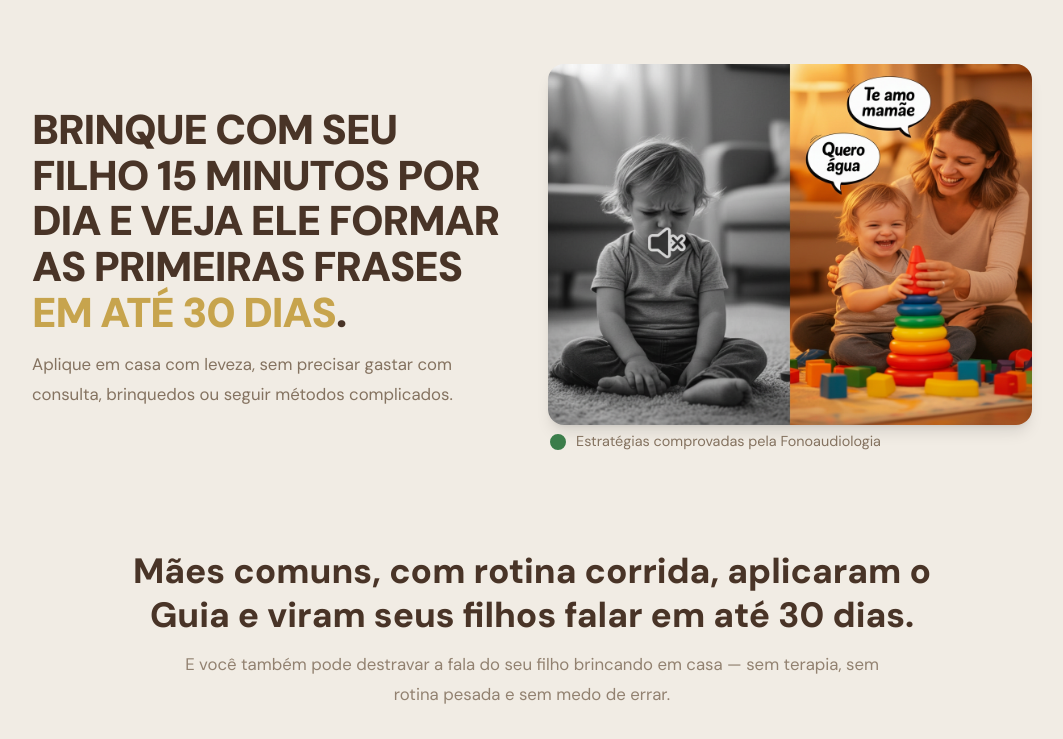
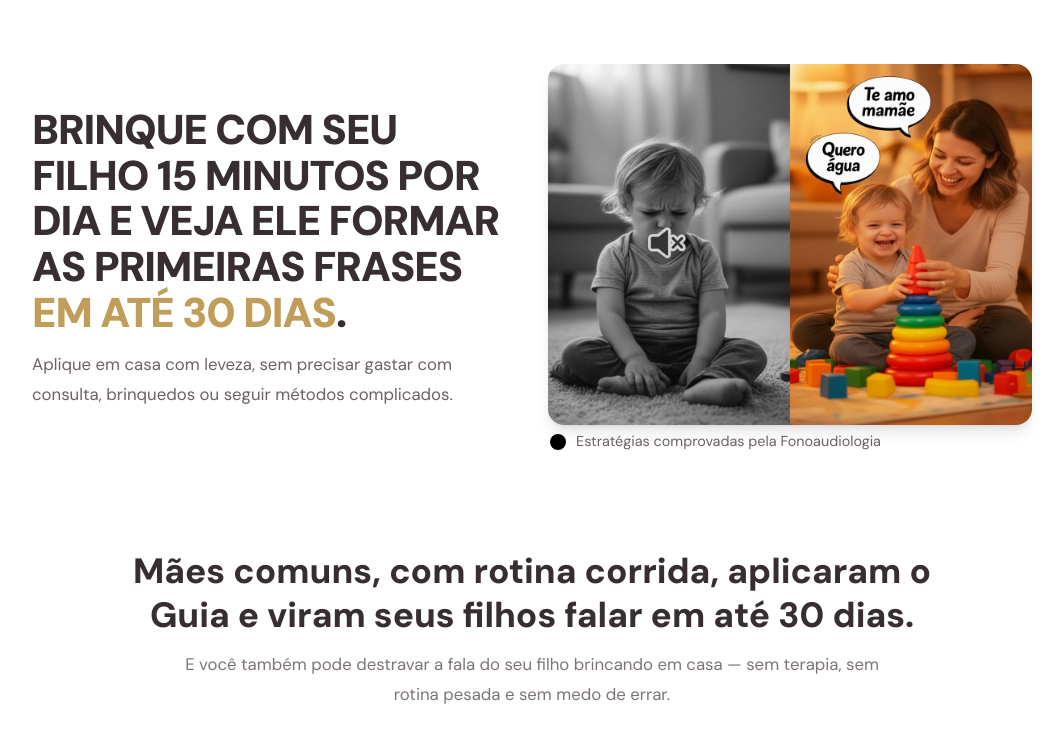
Before and after one commit to queima2m2-create/tiathayfono, a React (Vite) app: page / in a window 1280 px wide. Shown: the top 739 px of the page, without its empty margins (108-1171 px from the left). Built offline with nearby package versions, Linux system fonts and the light colour scheme; the HTML template or start-up script is replaced by a standard one.

Commit message:
Applied target color tokens

```diff
--- a/src/index.css
+++ b/src/index.css
@@ -6,45 +6,48 @@
 
 @layer base {
   :root {
-    --background: 36 30% 92%;
-    --foreground: 24 18% 18%;
+    --background: 0 0% 100%;
+    --foreground: 340 10% 20%;
 
-    --card: 36 30% 92%;
-    --card-foreground: 24 18% 18%;
+    --card: 0 0% 100%;
+    --card-foreground: 340 10% 20%;
 
-    --popover: 36 30% 92%;
-    --popover-foreground: 24 18% 18%;
+    --popover: 0 0% 100%;
+    --popover-foreground: 340 10% 20%;
 
-    --primary: 30 25% 33%;
-    --primary-foreground: 36 30% 95%;
+    --primary: 340 10% 25%;
+    --primary-foreground: 0 0% 100%;
 
-    --secondary: 34 25% 85%;
-    --secondary-foreground: 22 30% 22%;
+    --secondary: 340 60% 95%;
+    --secondary-foreground: 340 10% 20%;
 
-    --muted: 34 20% 85%;
-    --muted-foreground: 30 15% 45%;
+    --muted: 340 30% 94%;
+    --muted-foreground: 340 10% 45%;
 
-    --accent: 43 52% 54%;
+    --accent: 40 45% 55%;
     --accent-foreground: 0 0% 100%;
 
-    --destructive: 4 66% 46%;
+    --destructive: 0 72% 51%;
     --destructive-foreground: 0 0% 100%;
 
-    --border: 34 18% 80%;
-    --input: 34 18% 80%;
-    --ring: 30 25% 33%;
+    --border: 340 20% 88%;
+    --input: 340 20% 88%;
+    --ring: 340 60% 60%;
 
     --radius: 0.875rem;
 
     /* Custom tokens */
-    --marrom-dark: 22 30% 22%;
-    --verde: 134 36% 36%;
-    --verde-hover: 134 36% 28%;
-    --dourado: 43 52% 54%;
-    --dourado-hover: 43 52% 46%;
-    --bege: 36 30% 92%;
-    --bege2: 34 25% 85%;
-    --vermelho: 4 66% 46%;
+    --marrom-dark: 340 10% 20%;
+    --rosa: 340 75% 60%;
+    --rosa-hover: 340 75% 50%;
+    --rosa-light: 340 80% 88%;
+    --rosa-gradient-start: 340 80% 65%;
+    --rosa-gradient-end: 340 60% 82%;
+    --dourado: 40 45% 55%;
+    --dourado-hover: 40 45% 47%;
+    --bege: 0 0% 100%;
+    --bege2: 340 60% 95%;
+    --vermelho: 0 72% 51%;
 
     --sidebar-background: 0 0% 98%;
     --sidebar-foreground: 240 5.3% 26.1%;
```
